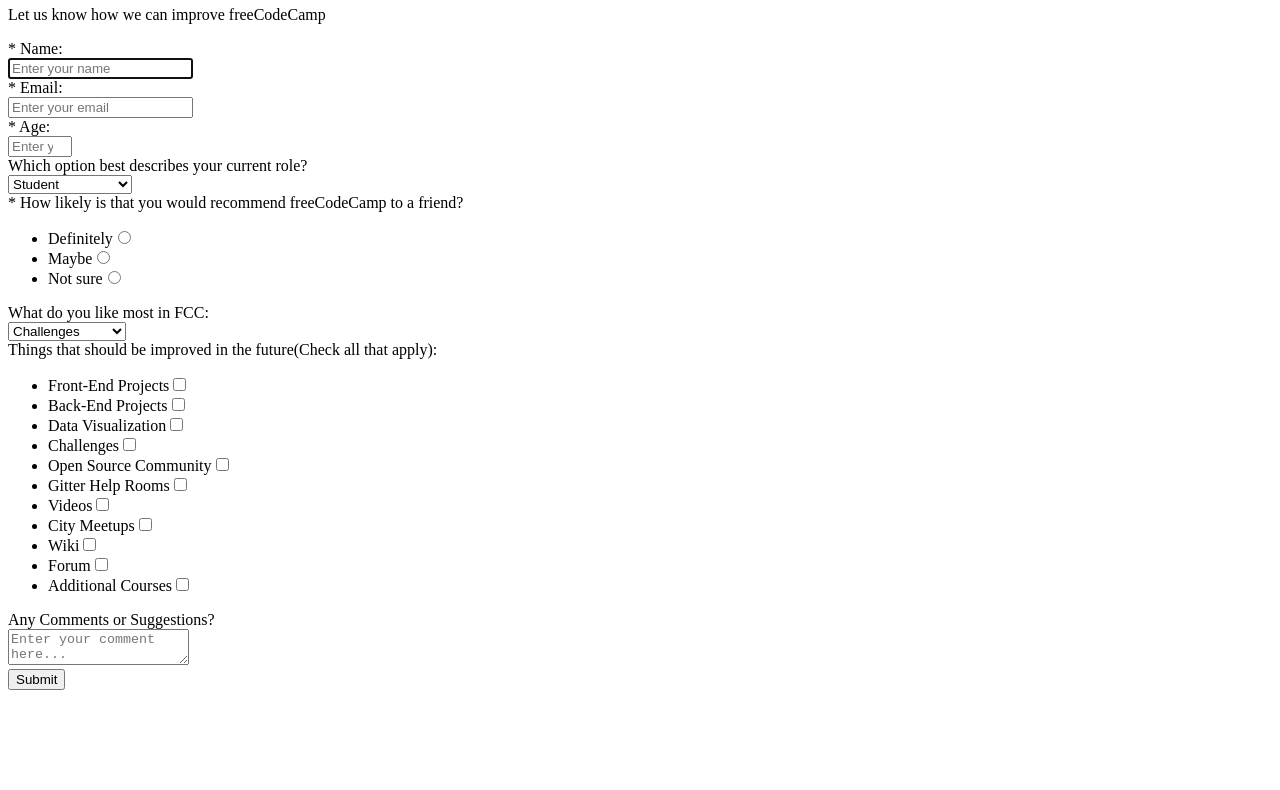
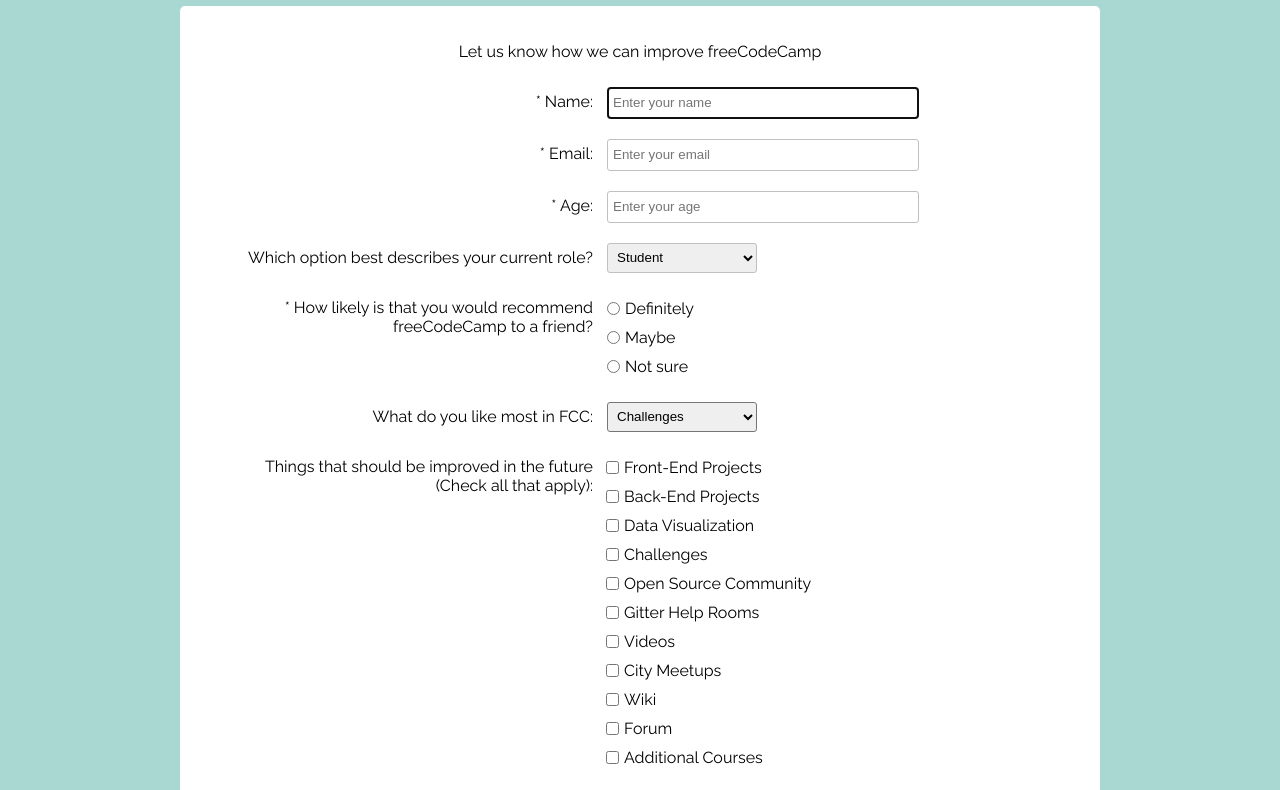
Before and after one commit to SlavaUnbel/FreeCodeCampCertifications, a plain HTML site: page ResponsiveWebDesignProjects/Survey-Form/index.html in a window 1280 px wide. Shown: the part 74-864 px from the top of the page. Before the commit the page ends 800 px from the top, so only its background shows below. Drawn offline with Linux system fonts and the light colour scheme.

Commit message:
finish with styles.css

```diff
--- a/ResponsiveWebDesignProjects/Survey-Form/index.html
+++ b/ResponsiveWebDesignProjects/Survey-Form/index.html
@@ -2,6 +2,7 @@
 <html>
 <head>
 	<title>Survey Form</title>
+	<link rel="stylesheet" href="styles.css">
 </head>
 <body>
 	<h1 id="title">Survey Form</h1>
@@ -83,7 +84,7 @@
 
     		<div>
       			<div class="labels">
-        			<label for="improvement">Things that should be improved in the future(Check all that apply):</label>
+        			<label for="improvement">Things that should be improved in the future<br>(Check all that apply):</label>
       			</div>
       			<div class="rightTab">
         			<ul id="improvement">
--- a/ResponsiveWebDesignProjects/Survey-Form/styles.css
+++ b/ResponsiveWebDesignProjects/Survey-Form/styles.css
@@ -0,0 +1,92 @@
+@import url(https://fonts.googleapis.com/css?family=Raleway:400,500);
+body {
+  font-family: "Raleway", Helvetica, sans-serif;
+  text-align: center;
+  background-color: #a9d7d1;
+  min-width: 320px;
+}
+#main {
+  background-color: #fff;
+  margin: 0 auto;
+  border-radius: 5px;
+  width: 75%;
+  max-width: 900px;
+  padding: 10px;
+}
+#description {
+  padding-top: 10px;
+}
+.labels {
+  display: inline-block;
+  text-align: right;
+  width: 40%;
+  vertical-align: top;
+  margin-top: 15px;
+}
+.rightTab {
+  display: inline-block;
+  text-align: left;
+  vertical-align: middle;
+  width: 50%;
+}
+.input-field {
+  height: 20px;
+  width: 300px;
+  padding: 5px;
+  margin: 10px;
+  border: 1px solid #c0c0c0;
+  border-radius: 3px;
+}
+#dropdown {
+  height: 30px;
+  width: 150px;
+  padding: 5px;
+  margin: 10px;
+  border: 1px solid #c0c0c0;
+  border-radius: 3px;
+}
+#recommend {
+  list-style: none;
+}
+.userRatings,
+input[type="checkbox"] {
+  float: left;
+  margin-right: 5px;
+}
+.radio, .checkbox {
+  position: relative;
+  left: -40px;
+  display: block;
+  margin-top: 10px;
+  margin-left: 5px;
+}
+#preferences {
+  height: 30px;
+  width: 150px;
+  margin: 10px;
+  padding: 5px;
+  margin-left: 10px;
+  border: 1px solid #c0c0c0c;
+  border-radius: 3px;
+}
+#improvement {
+  list-style: none;
+}
+#comments {
+  height: 50px;
+  width: 300px;
+  margin: 10px;
+  padding: 5px;
+  border: 1px solid #c0c0c0c;
+  border-radius: 3px;
+}
+#submit {
+  background-color: #59ace0;
+  border-radius: 5px;
+  color: white;
+  font-size: 1em;
+  height: 40px;
+  width: 100px;
+  margin: 10px;
+  border: 0px solid #fff;
+}
```
